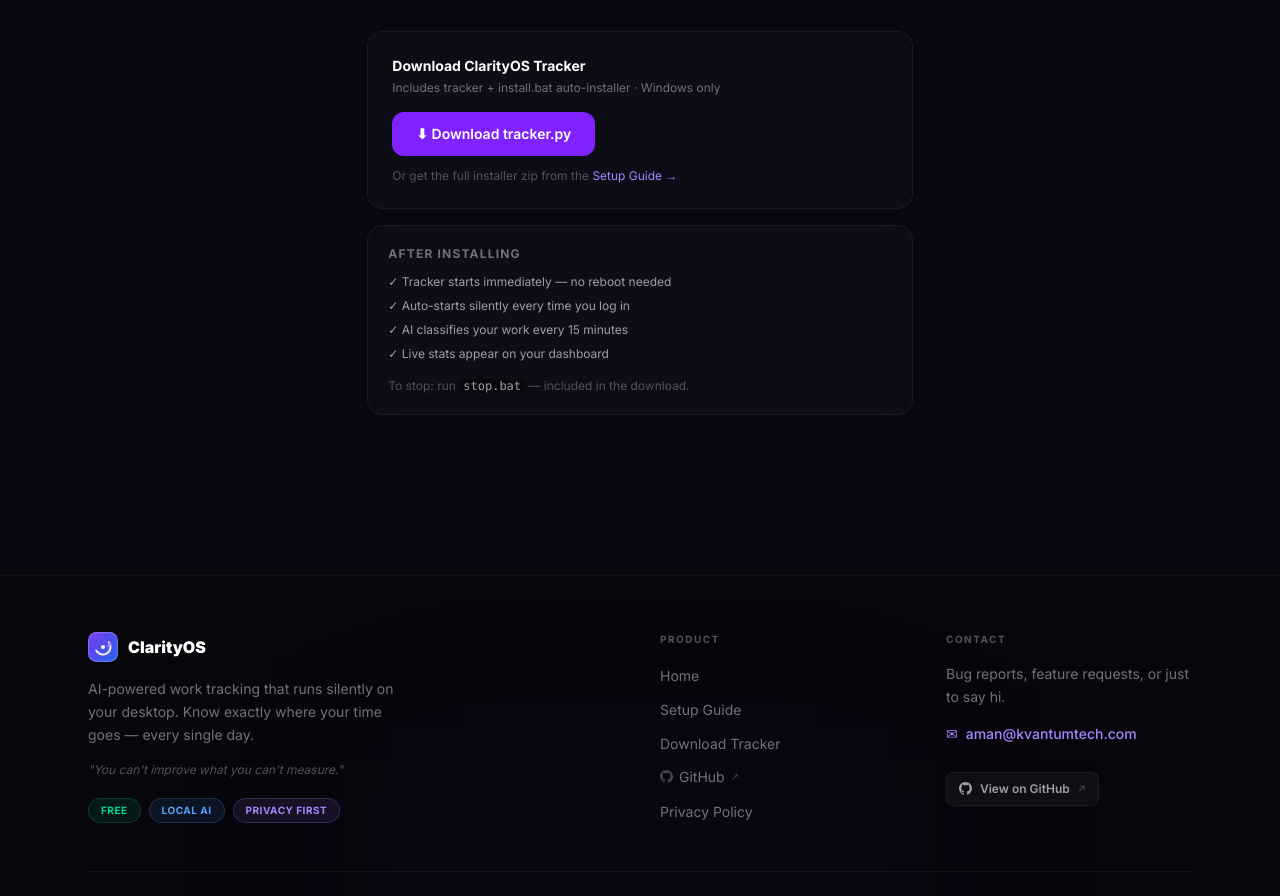
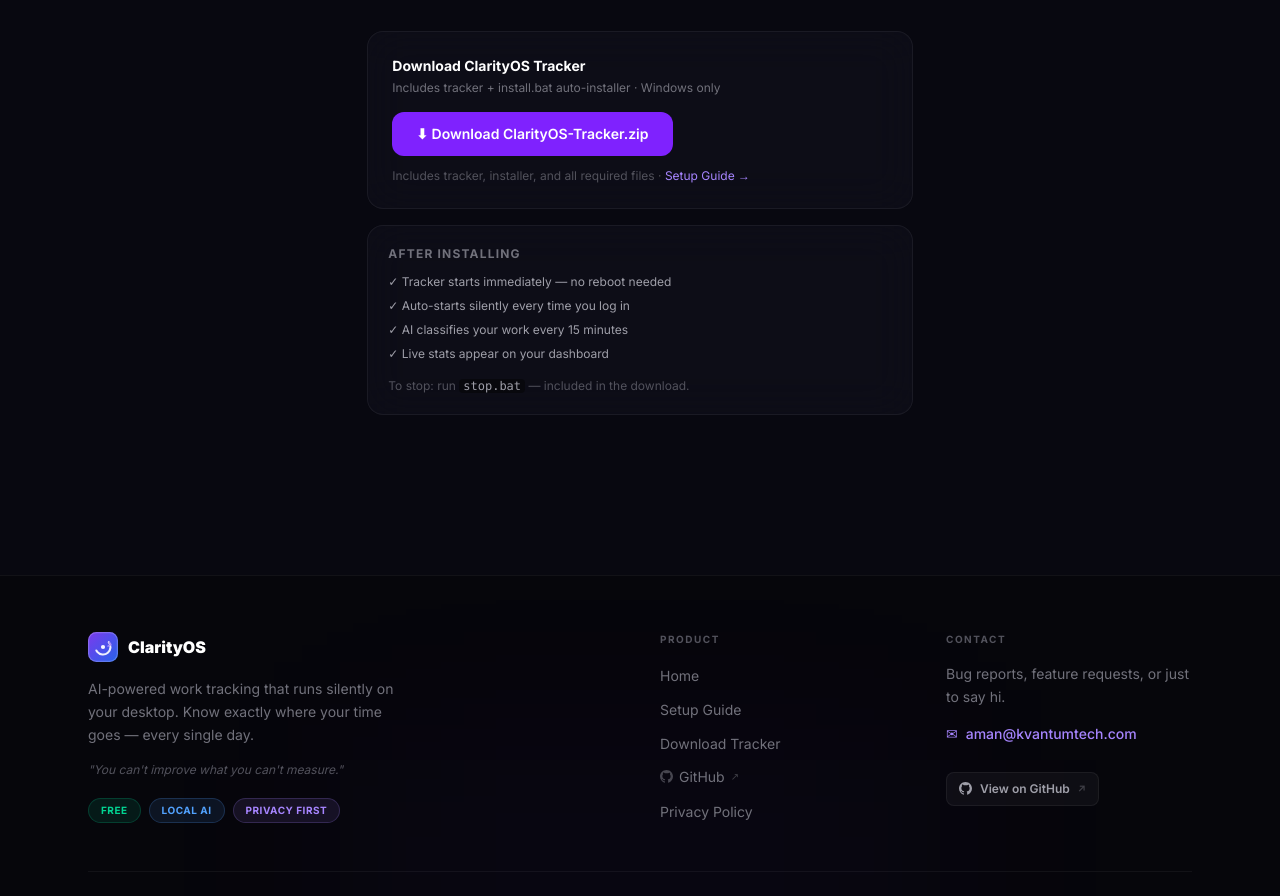
Before and after one commit to AI-git-chatbot/clarityos-web, a Next.js app: page /download in a window 1280 px wide. Shown: the part 890-1786 px from the top of the page. Built offline with nearby package versions, Linux system fonts and the light colour scheme.

Commit message:
fix(download): create /api/download route serving ClarityOS-Tracker.zip, fix all broken download links

```diff
--- /dev/null
+++ b/src/app/api/download/route.ts
@@ -0,0 +1,24 @@
+import { NextResponse } from "next/server";
+import { readFileSync } from "fs";
+import { join } from "path";
+
+export const dynamic = "force-dynamic";
+
+// Serves the ClarityOS-Tracker.zip as a direct download
+export async function GET() {
+    try {
+        const filePath = join(process.cwd(), "public", "ClarityOS-Tracker.zip");
+        const fileContent = readFileSync(filePath);
+
+        return new NextResponse(fileContent, {
+            status: 200,
+            headers: {
+                "Content-Type": "application/zip",
+                "Content-Disposition": 'attachment; filename="ClarityOS-Tracker.zip"',
+                "Content-Length": fileContent.length.toString(),
+            },
+        });
+    } catch {
+        return NextResponse.json({ error: "Tracker package not found" }, { status: 404 });
+    }
+}
--- a/src/app/download/page.tsx
+++ b/src/app/download/page.tsx
@@ -92,13 +92,13 @@ export default function DownloadPage() {
                     <h2 className="text-sm font-bold text-white mb-1">Download ClarityOS Tracker</h2>
                     <p className="text-xs text-zinc-500 mb-4">Includes tracker + install.bat auto-installer · Windows only</p>
                     <a
-                        href="/api/download/tracker"
+                        href="/api/download"
                         className="inline-flex items-center gap-2 bg-violet-600 hover:bg-violet-500 text-white font-semibold text-sm px-6 py-3 rounded-xl transition-all hover:shadow-[0_0_20px_rgba(139,92,246,0.4)] active:scale-95"
                     >
-                        ⬇ Download tracker.py
+                        ⬇ Download ClarityOS-Tracker.zip
                     </a>
                     <p className="text-xs text-zinc-600 mt-3">
-                        Or get the full installer zip from the{" "}
+                        Includes tracker, installer, and all required files ·{" "}
                         <Link href="/setup" className="text-violet-400 hover:underline">Setup Guide →</Link>
                     </p>
                 </div>
```
Also changed, not shown: 1 other file (tests, documents, lock files or other folders).
